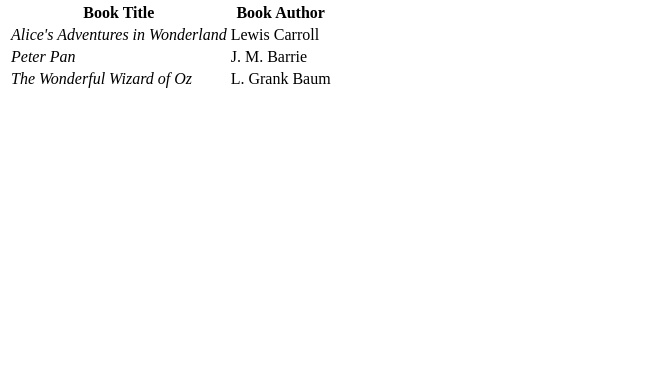
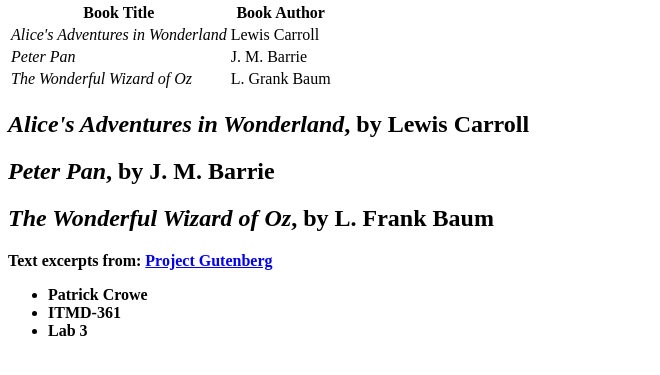
Before and after one commit to pcrowe22/lab3, a plain HTML site: page index.html in a window 1280 px wide. Shown: the part 79-454 px from the top of the page, without its empty margins (0-660 px from the left). Drawn offline with Linux system fonts and the light colour scheme.

Commit message:
Added more content, not sure if it works yet

```diff
--- a/index.html
+++ b/index.html
@@ -24,5 +24,14 @@
 				<td>L. Grank Baum</td>
 			</tr>
 		</table>
-	</body>
+		<h2><em>Alice's Adventures in Wonderland</em>, by Lewis Carroll</h2>
+		<h2><em>Peter Pan</em>, by J. M. Barrie</h2>
+		<h2><em>The Wonderful Wizard of Oz</em>, by L. Frank Baum</h2>
+		<p><strong>Text excerpts from: <a href="http://www.gutenberg.org">Project Gutenberg</a></strong>
+		<ul>
+			<li><strong>Patrick Crowe</strong></li>
+			<li><strong>ITMD-361</strong></li>
+			<li><strong>Lab 3</strong></li>
+		</ul>
+			</body>
 </html>
```
